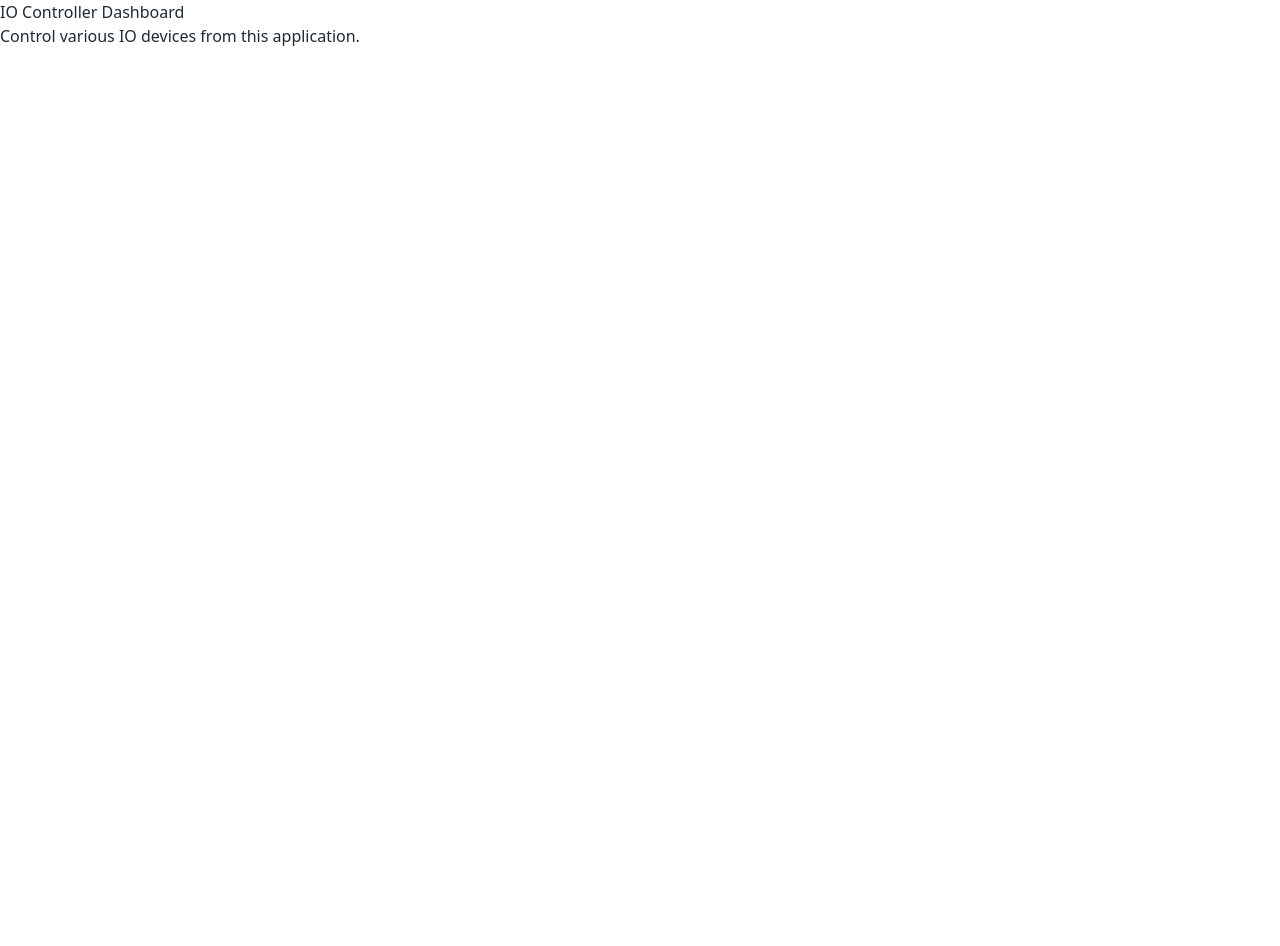
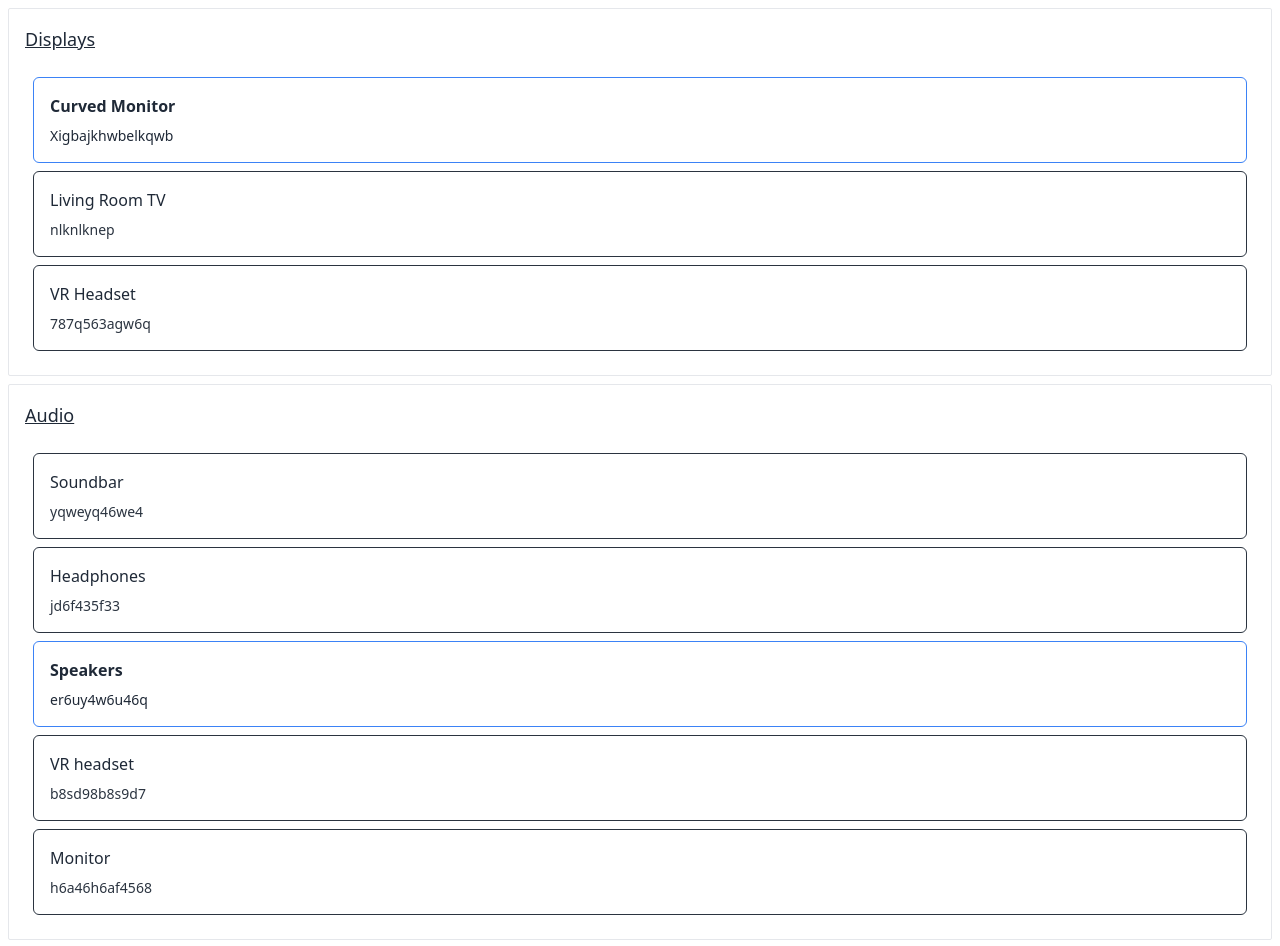
Before and after one commit to JakeScheuer/DesktopIO, a React (Vite) app: page / in a window 1280 px wide. Shown: the top 946 px of the page. Before the commit the page ends 800 px from the top, so only its background shows below. Built offline with nearby package versions, Linux system fonts and the light colour scheme.

Commit message:
base components

```diff
--- a/src/react/App.tsx
+++ b/src/react/App.tsx
@@ -1,10 +1,10 @@
 import React from "react";
+import DevicesPage from "./components/DevicesPage";
 
 const App: React.FC = () => {
   return (
     <div>
-      <h1>IO Controller Dashboard</h1>
-      <p>Control various IO devices from this application.</p>
+      <DevicesPage />
     </div>
   );
 };
--- /dev/null
+++ b/src/react/components/Device.tsx
@@ -0,0 +1,31 @@
+import React from "react";
+
+export interface DeviceProps {
+  name: string;
+  isActive: boolean;
+  systemName: string;
+}
+
+const Device = ({ name, isActive, systemName }: DeviceProps) => {
+  const InactiveDevice = () => {
+    return (
+      <div className="flex flex-col p-4 gap-2 border rounded-md border-neutral">
+        <span className="text-md">{name}</span>
+        <span className="text-sm text-neutral">{systemName}</span>
+      </div>
+    );
+  };
+
+  const ActiveDevice = () => {
+    return (
+      <div className="flex flex-col p-4 gap-2 border rounded-md border-blue-500">
+        <span className="text-md font-semibold">{name}</span>
+        <span className="text-sm">{systemName}</span>
+      </div>
+    );
+  };
+
+  return isActive ? <ActiveDevice /> : <InactiveDevice />;
+};
+
+export default Device;
--- /dev/null
+++ b/src/react/components/DeviceSection.tsx
@@ -0,0 +1,28 @@
+import React from "react";
+import Device, { DeviceProps } from "./Device";
+
+interface DeviceSectionProps {
+  name: string;
+  devices: DeviceProps[];
+}
+
+const DeviceSection = ({ name, devices }: DeviceSectionProps) => {
+  return (
+    <div className="flex flex-col p-4 gap-4 border rounded-sm">
+      <span className="text-lg underline">{name}</span>
+      <div className="flex flex-col m-2 gap-2">
+        {devices.map((d: DeviceProps, i: number) => {
+          return (
+            <Device
+              name={d.name}
+              isActive={d.isActive}
+              systemName={d.systemName}
+            />
+          );
+        })}
+      </div>
+    </div>
+  );
+};
+
+export default DeviceSection;
--- /dev/null
+++ b/src/react/components/DevicesPage.tsx
@@ -0,0 +1,76 @@
+import React from "react";
+import DeviceSection from "./DeviceSection";
+import { DeviceProps } from "./Device";
+
+const DevicesPage = () => {
+  const displays: DeviceProps[] = [
+    {
+      name: "Curved Monitor",
+      isActive: true,
+      systemName: "Xigbajkhwbelkqwb",
+    },
+    {
+      name: "Living Room TV",
+      isActive: false,
+      systemName: "nlknlknep",
+    },
+    {
+      name: "VR Headset",
+      isActive: false,
+      systemName: "787q563agw6q",
+    },
+  ];
+
+  const audioDevices: DeviceProps[] = [
+    {
+      name: "Soundbar",
+      isActive: false,
+      systemName: "yqweyq46we4",
+    },
+    {
+      name: "Headphones",
+      isActive: false,
+      systemName: "jd6f435f33",
+    },
+
+    {
+      name: "Speakers",
+      isActive: true,
+      systemName: "er6uy4w6u46q",
+    },
+
+    {
+      name: "VR headset",
+      isActive: false,
+      systemName: "b8sd98b8s9d7",
+    },
+    {
+      name: "Monitor",
+      isActive: false,
+      systemName: "h6a46h6af4568",
+    },
+  ];
+
+  const usbDevices: DeviceProps[] = [
+    {
+      name: "Steering Wheel",
+      isActive: false,
+      systemName: "9re49qw4",
+    },
+    {
+      name: "Handbrake",
+      isActive: false,
+      systemName: "6sd4j6s4",
+    },
+  ];
+
+  return (
+    <div className="flex flex-col gap-2 p-2">
+      <DeviceSection name={"Displays"} devices={displays} />
+      <DeviceSection name={"Audio"} devices={audioDevices} />
+      <DeviceSection name={"USB"} devices={usbDevices} />
+    </div>
+  );
+};
+
+export default DevicesPage;
```
